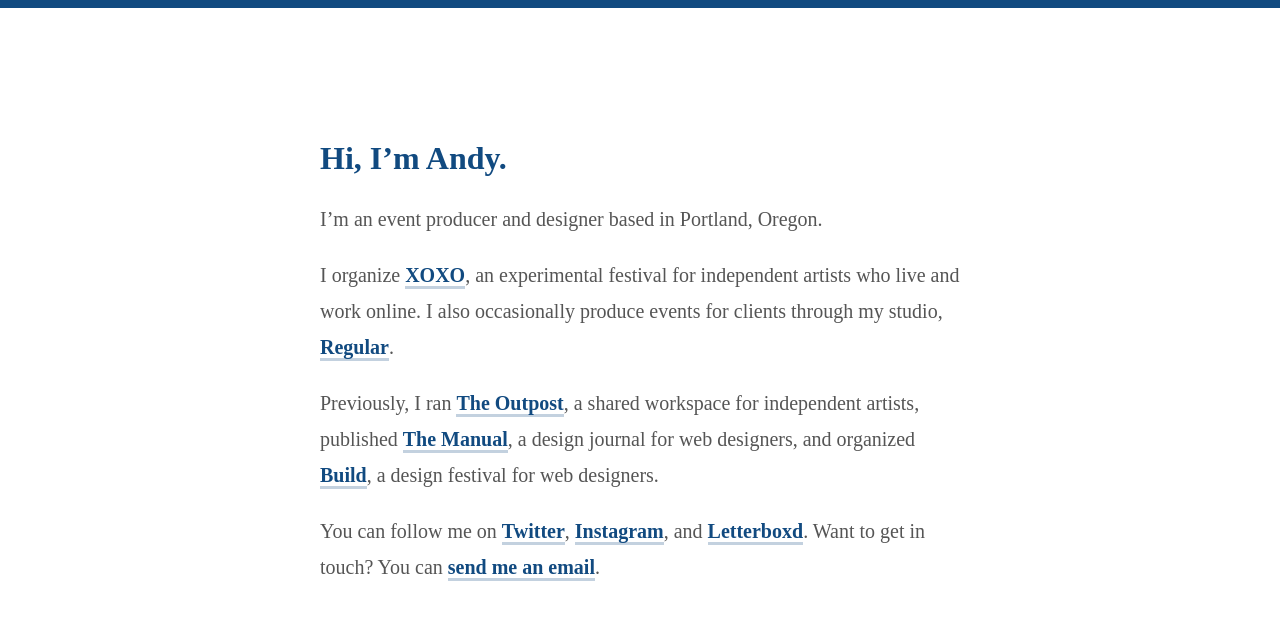
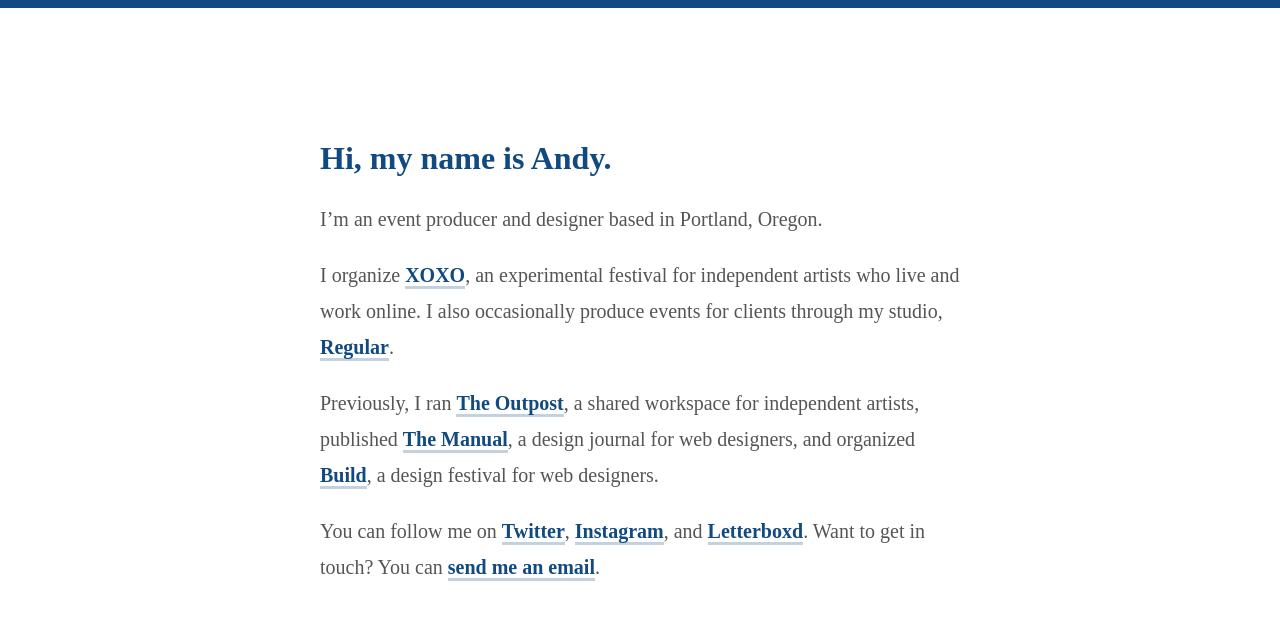
Before and after one commit to andymcmillan/andymcmillan, a Jekyll site: the page built from index.md, in a window 1280 px wide. Shown: the top 620 px of the page. Built offline with Jekyll 4.4.1, drawn with Linux system fonts in a browser that asks for light colours.

Commit message:
Update index.md

```diff
--- a/index.md
+++ b/index.md
@@ -3,7 +3,7 @@
 title: Andy McMillan
 ---
 
-# Hi, I’m Andy.
+# Hi, my name is Andy.
 
 I’m an event producer and designer based in Portland, Oregon.
 
```
